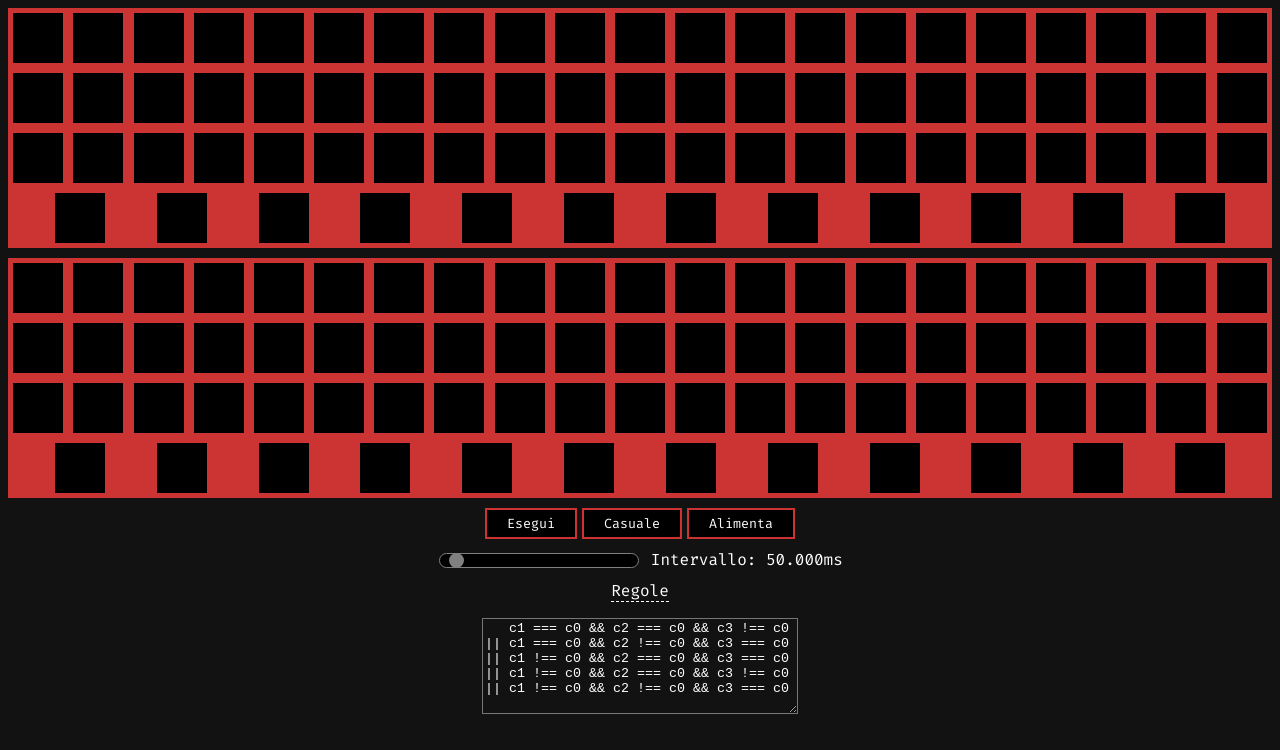
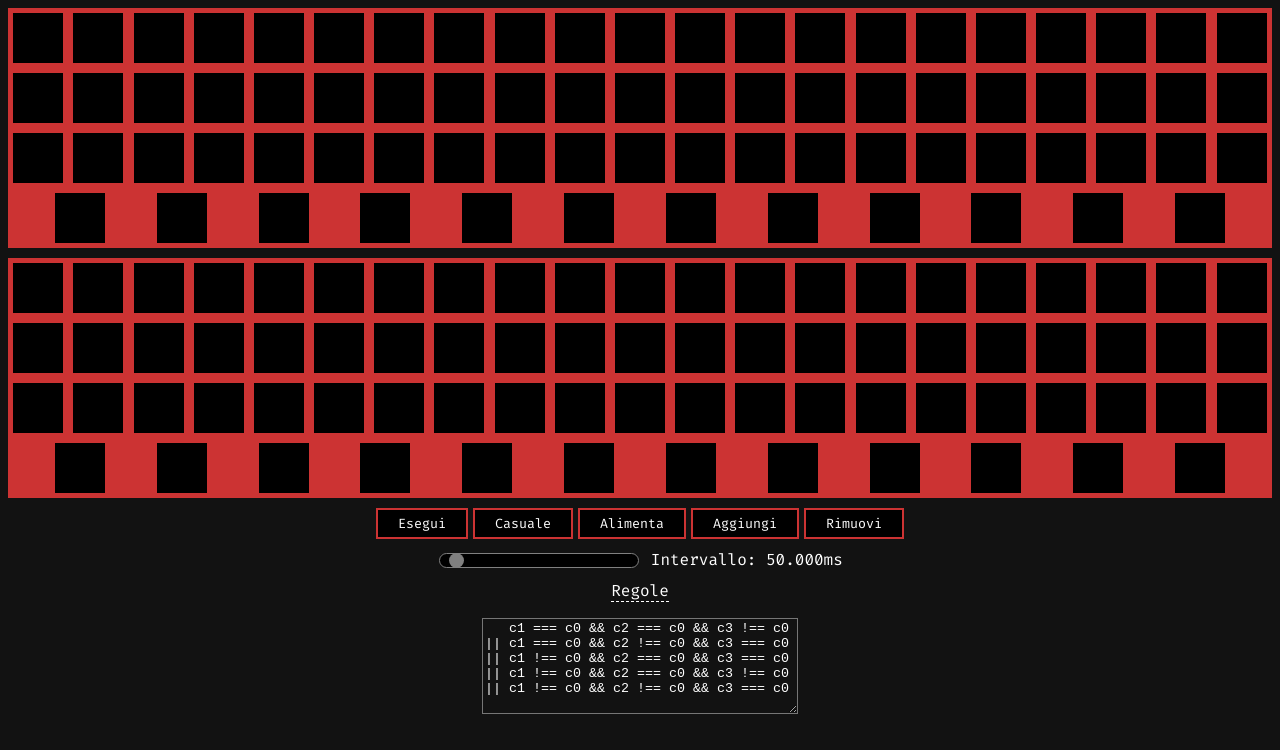
Before and after one commit to Dark-Oct6/Rule-110, a plain HTML site: page index.html in a window 1280 px wide. Drawn offline with Linux system fonts and the light colour scheme.

Commit message:
Add files via upload

```diff
--- a/index.html
+++ b/index.html
@@ -14,6 +14,8 @@
         <button onclick="start()">Esegui</button>
         <button onclick="random()">Casuale</button>
         <button onclick="substitute()">Alimenta</button>
+        <button onclick="addCells()">Aggiungi</button>
+        <button onclick="removeCells()">Rimuovi</button>
         <label for="">
             <input type="range" id="input-speed" value="50" min="0" max="1000">
             <span>
@@ -39,7 +41,7 @@
 			<div class="modal-text">
                 Rule 110 consiste nel controllare, tre alla volta ([[1, 2, 3], [2, 3, 4], [3, 5, 6], ...]), un gruppo di celle che possono avere due
                 stati: inattivo e attivo (0/1), e di ritornare un valore (0/1, inattivo/attivo) in base a delle regole.
-                In questo caso abbiamo 75 celle per l'input e 75 celle per l'output (le ultime due non sono utilizzabili).
+                In questo caso abbiamo <span id="IC">75</span> celle per l'input e <span id="OC">75</span> celle per l'output (le ultime due non sono utilizzabili).
                 <br>
                 <br>
                 Le regole di base di Rule 110 sono:
--- a/main.js
+++ b/main.js
@@ -17,6 +17,50 @@ for (let i = 0; i < 75; i++) {
 
     const barI = document.getElementsByClassName("output-bar")[0];
     barI.appendChild(cell);
+}
+
+function addCells() {
+    for (let i = 0; i < 25; i++) {
+        const cell = document.createElement("div");
+        cell.classList.add("cell");
+
+        cell.addEventListener("click", function() {
+            let bg = this.style.backgroundColor;
+            this.style.backgroundColor = bg === "rgb(51, 204, 51)" ? "#000" : "#3c3";
+        });
+
+        const barI = document.getElementsByClassName("input-bar")[0];
+        barI.appendChild(cell);
+    }
+
+    for (let i = 0; i < 25; i++) {
+        const cell = document.createElement("div");
+        cell.classList.add("cell");
+
+        const barI = document.getElementsByClassName("output-bar")[0];
+        barI.appendChild(cell);
+    }
+
+    const cells = document.getElementsByClassName("cell").length / 2;
+    document.getElementById("IC").innerHTML = cells;
+    document.getElementById("OC").innerHTML = cells;
+}
+
+function removeCells() {
+    const cells = document.getElementsByClassName("cell").length / 2;
+
+    if (cells > 0) {
+        const IB = document.getElementsByClassName("input-bar")[0];
+        const OB = document.getElementsByClassName("output-bar")[0];
+
+        for (let i = cells - 1; i >= cells - 25; i--) {
+            IB.removeChild(IB.getElementsByClassName("cell")[i]);
+            OB.removeChild(OB.getElementsByClassName("cell")[i]);
+        }
+
+        document.getElementById("IC").innerHTML = cells - 25;
+        document.getElementById("OC").innerHTML = cells - 25;
+    }
 }
 
 function checkCells(a, b, c) {
```
